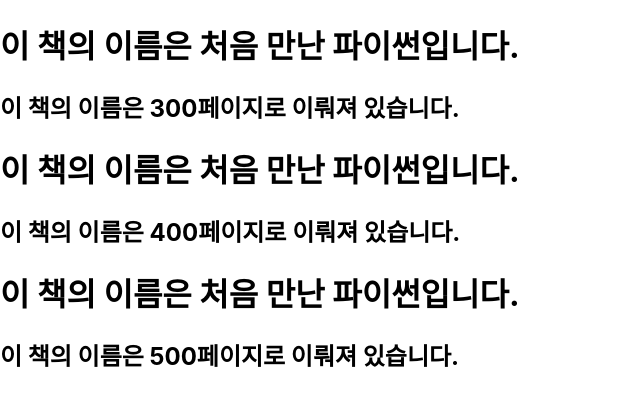
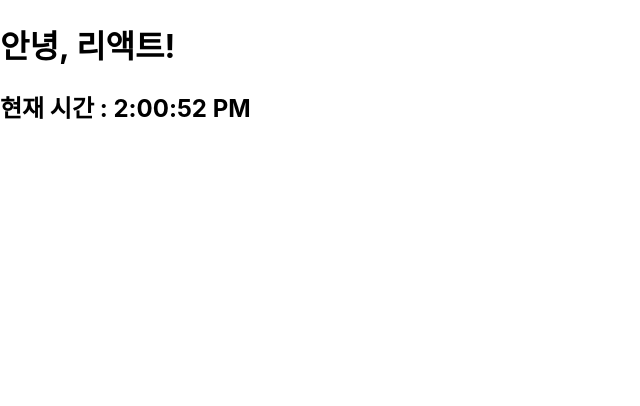
Before and after one commit to NellDora/react_practice, a React (Create React App) app: page / in a window 1280 px wide. Shown: the top 406 px of the page, without its empty margins (0-640 px from the left). Built offline with nearby package versions, Linux system fonts and the light colour scheme.

Commit message:
React Element, Components props 학습

```diff
--- /dev/null
+++ b/src/chapter_04/Clock.jsx
@@ -0,0 +1,14 @@
+import React from "react";
+
+function Clock(props){
+    return(
+        <div>
+            <h1>안녕, 리액트!</h1>
+            <h2>현재 시간 : {new Date().toLocaleTimeString()}</h2>
+        </div>
+    );
+}
+
+export default Clock;
+
+//export default Tick;
--- a/src/index.js
+++ b/src/index.js
@@ -2,16 +2,31 @@ import React from 'react';
 import ReactDOM from 'react-dom/client';
 import './index.css';
 import App from './App';
+import { createRoot } from "react-dom/client"; // react-dom/client에서 createRoot 호출
+import * as RD from "react-dom/client";
+//한가지 의문 기존에 ReactDOM  사용 되었는데 Clock 할때는 왜 안되는거지?
 import reportWebVitals from './reportWebVitals';
 
 import Library from './chapter_03/Library'; //라이브러리 jsx 호출
+import Clock from './chapter_04/Clock';
 
-const root = ReactDOM.createRoot(document.getElementById('root'));
-root.render(
-  <React.StrictMode>
-    <Library/>
-  </React.StrictMode>
-);
+// const root = ReactDOM.createRoot(document.getElementById('root'));
+// root.render(
+//   <React.StrictMode>
+//     <Library/>
+//   </React.StrictMode>
+// );
+const root = RD.createRoot(document.getElementById('root'));
+setInterval(() =>{
+  root.render(
+    <React.StrictMode>
+      <Clock/>
+    </React.StrictMode>,
+    document.getElementById('root')
+  );
+
+},1000);
+
 
 // If you want to start measuring performance in your app, pass a function
 // to log results (for example: reportWebVitals(console.log))
```
Also changed, not shown: React_Study.txt (added).
